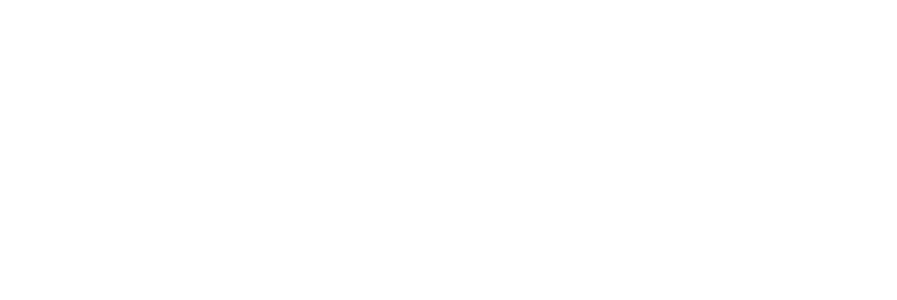
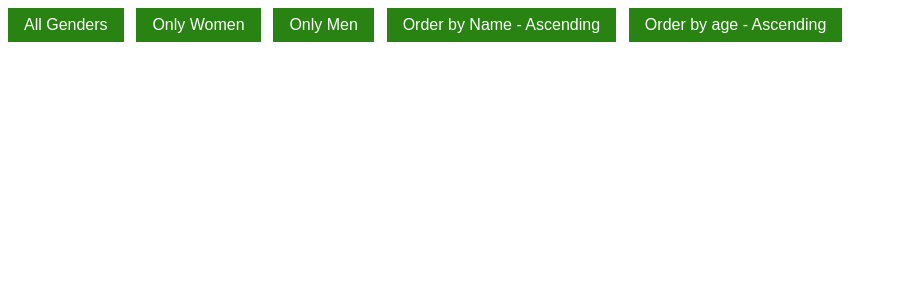
Before and after one commit to echo75/campus-exercise-users-array-react, a React (Vite) app: page / in a window 1280 px wide. Shown: the top 300 px of the page, without its empty margins (0-897 px from the left). Built offline with nearby package versions, Linux system fonts and the light colour scheme.

Commit message:
buttons added

```diff
--- a/src/App.css
+++ b/src/App.css
@@ -1 +1,22 @@
 /* Add your CSS here  */
+
+
+button {
+    background: #288312;
+    color: white;
+    border: none;
+    padding: 0.5em 1em;
+    margin-right: 0.8em;
+    cursor: pointer;
+    font-size: 1em;
+    transition: background 300ms;
+}
+
+
+button:hover {
+    background: #87c877;
+}
+
+button .buttonAll .active {
+    background: #5065dc;
+}
--- a/src/App.jsx
+++ b/src/App.jsx
@@ -1,8 +1,84 @@
+import { useState, useEffect } from "react";
 import "./App.css";
 
 // Good luck with the exercise 💪
 function App() {
-  return <></>;
+  const [allGender, setAll] = useState(false);
+  const [womenGender, setWomen] = useState(false);
+  const [menGender, setMan] = useState(false);
+  const [byName, setByName] = useState(false);
+  const [byAge, setByAge] = useState(false);
+
+  const previousValueAll = false;
+
+/* console.log("All genders::::", allGender ? "0" : "1 or 2");
+console.log("womenGender:", womenGender ? "0" : "1");
+console.log("menGender:", menGender ? "0" : "2");
+console.log("byName ascending:", byName ? true : false);
+console.log("byAge ascending:", byAge ? true : false);
+ */
+
+  useEffect(() => {
+    console.log("All genders:", allGender ? "0" : "1 or 2");
+  }, [allGender]);
+
+  useEffect(() => {
+    console.log("womenGender:", womenGender ? "0" : "1");
+  }, [womenGender]);
+
+  useEffect(() => {
+    console.log("menGender:", menGender ? "0" : "2");
+  }, [menGender]);
+
+  useEffect(() => {
+    console.log("byName ascending:", byName ? true : false);
+  }, [byName]);
+
+  useEffect(() => {
+    console.log("byAge ascending:", byAge ? true : false);
+  }, [byAge]);
+
+
+
+  function handleAllClick() {
+    setAll((previousValueAll) => !previousValueAll);
+  }
+  function handleWomenClick() {
+    setWomen((previousValueWomen) => !previousValueWomen);
+  }
+  function handleMenClick() {
+    setMan((previousValueMen) => !previousValueMen);
+  }
+function handleByNameClick() {
+    setByName((previousValueByName) => !previousValueByName);
+  }
+function handleByAgeClick() {
+    setByAge((previousValueByAge) => !previousValueByAge);
+  }
+
+  return <>
+
+        <button onClick={() => handleAllClick()} className="buttonAll">
+          {allGender ? "Deselceted" : "All Genders"}
+        </button>
+
+        <button onClick={() => handleWomenClick()} className="buttonWomen">
+          {womenGender ? "Deselceted" : "Only Women"}
+        </button>
+
+        <button onClick={() => handleMenClick()} className="buttonMen">
+          {menGender ? "Deselceted" : "Only Men"}
+        </button>
+
+        <button onClick={() => handleByNameClick()} className="buttonName">
+          {byName ? "Deselceted" : "Order by Name - Ascending"}
+        </button>
+
+        <button onClick={() => handleByAgeClick()} className="buttonAge">
+          {byAge ? "Deselected" : "Order by age - Ascending"}
+        </button>
+
+        </>;
 }
 
 export default App;
```
